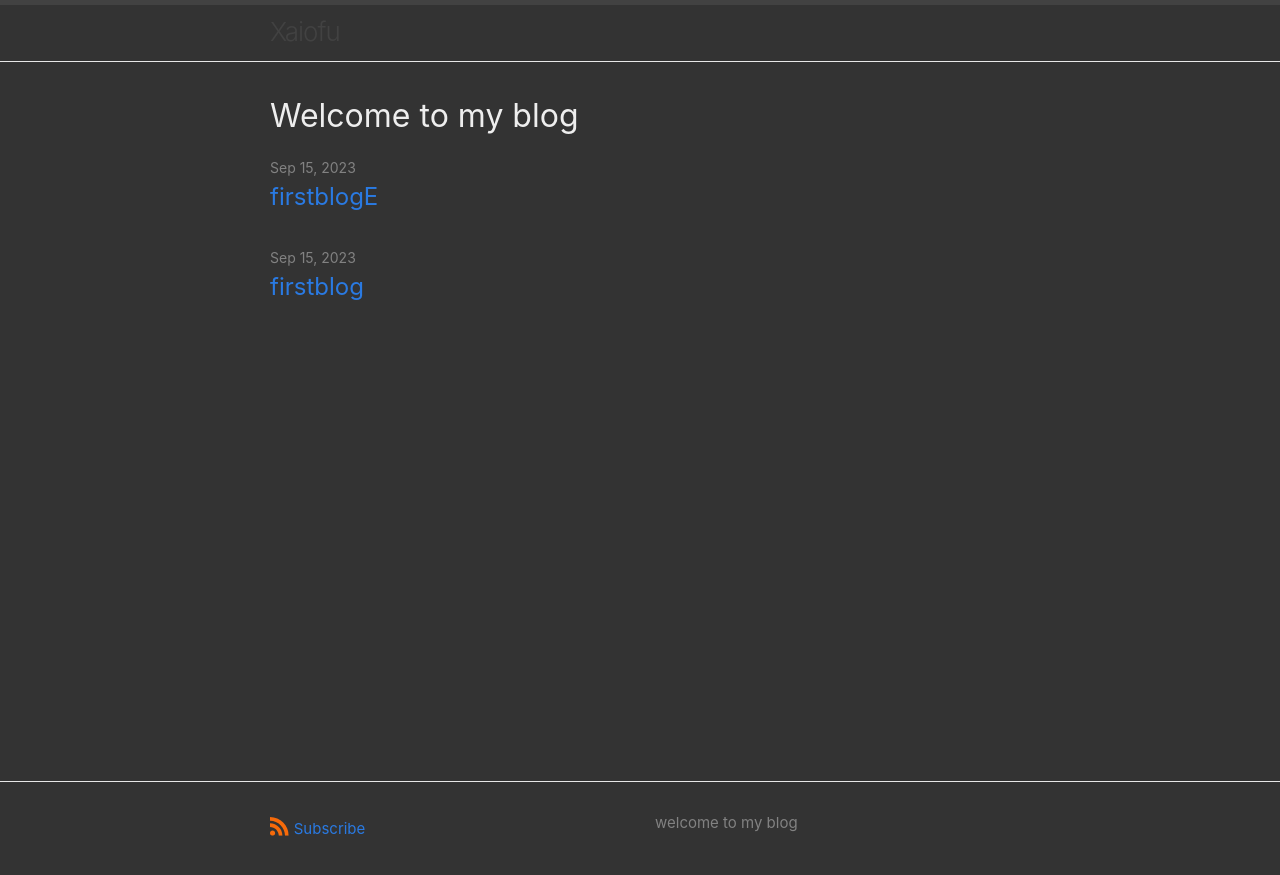
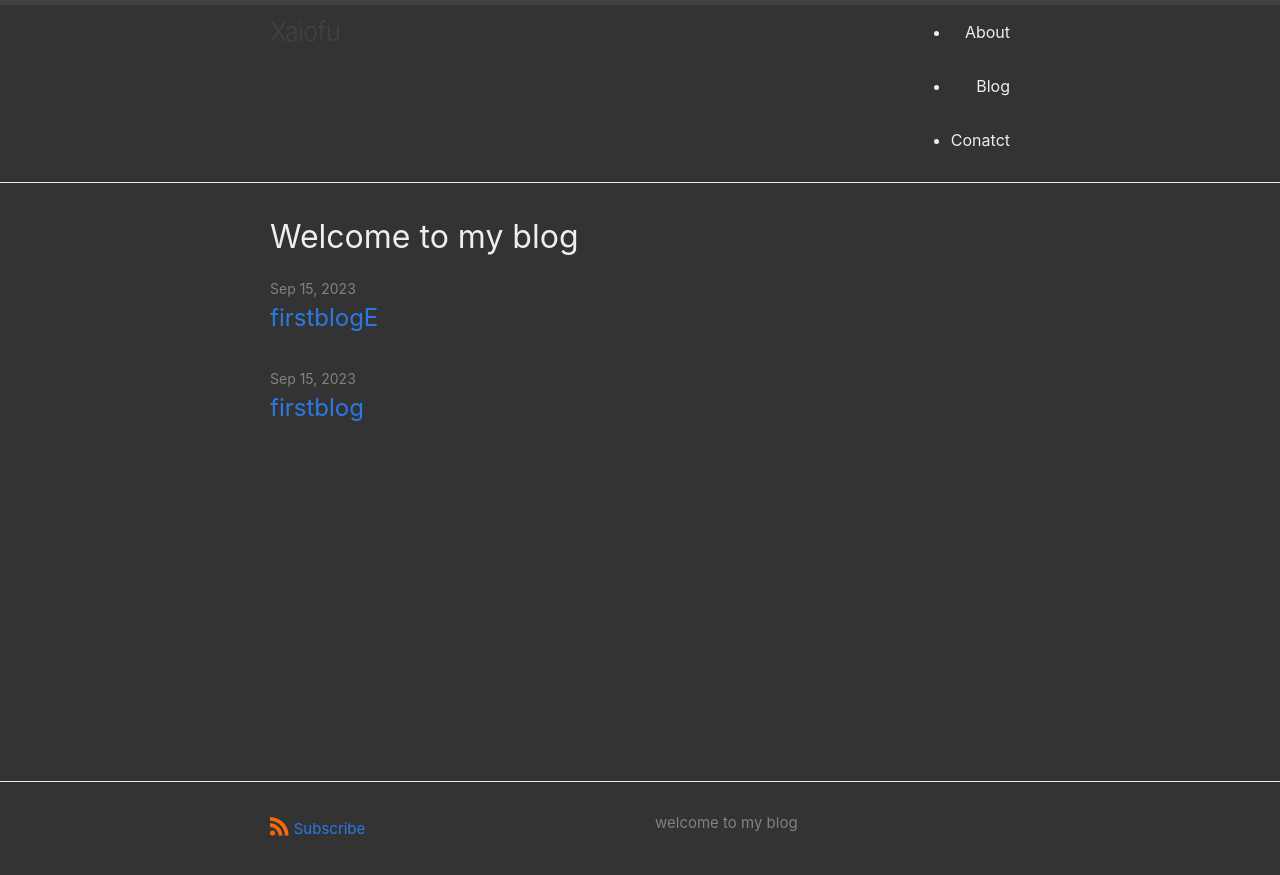
Before and after one commit to SH4eN/blog, a Jekyll site: the page built from index.md, in a window 1280 px wide. Shown: the top 875 px of the page. Built offline with Jekyll 4.4.1, drawn with Linux system fonts in a browser that asks for light colours; our own code applies the rules of GitHub Pages for plain Markdown files.

Commit message:
Update header.html

```diff
--- a/_includes/header.html
+++ b/_includes/header.html
@@ -1,5 +1,8 @@
 <header class="site-header">
   <div class="wrapper">
+    {%- assign default_paths = site.pages | map: "path" -%}
+    {%- assign page_paths = site.header_pages | default: default_paths -%}
+    {%- assign titles_size = site.pages | map: 'title' | join: '' | size -%}
     <a class="site-title" rel="author" href="{{ "/" | relative_url }}">{{ site.title | escape }}</a>
     {%- if titles_size > 0 -%}
       <nav class="site-nav">
```
